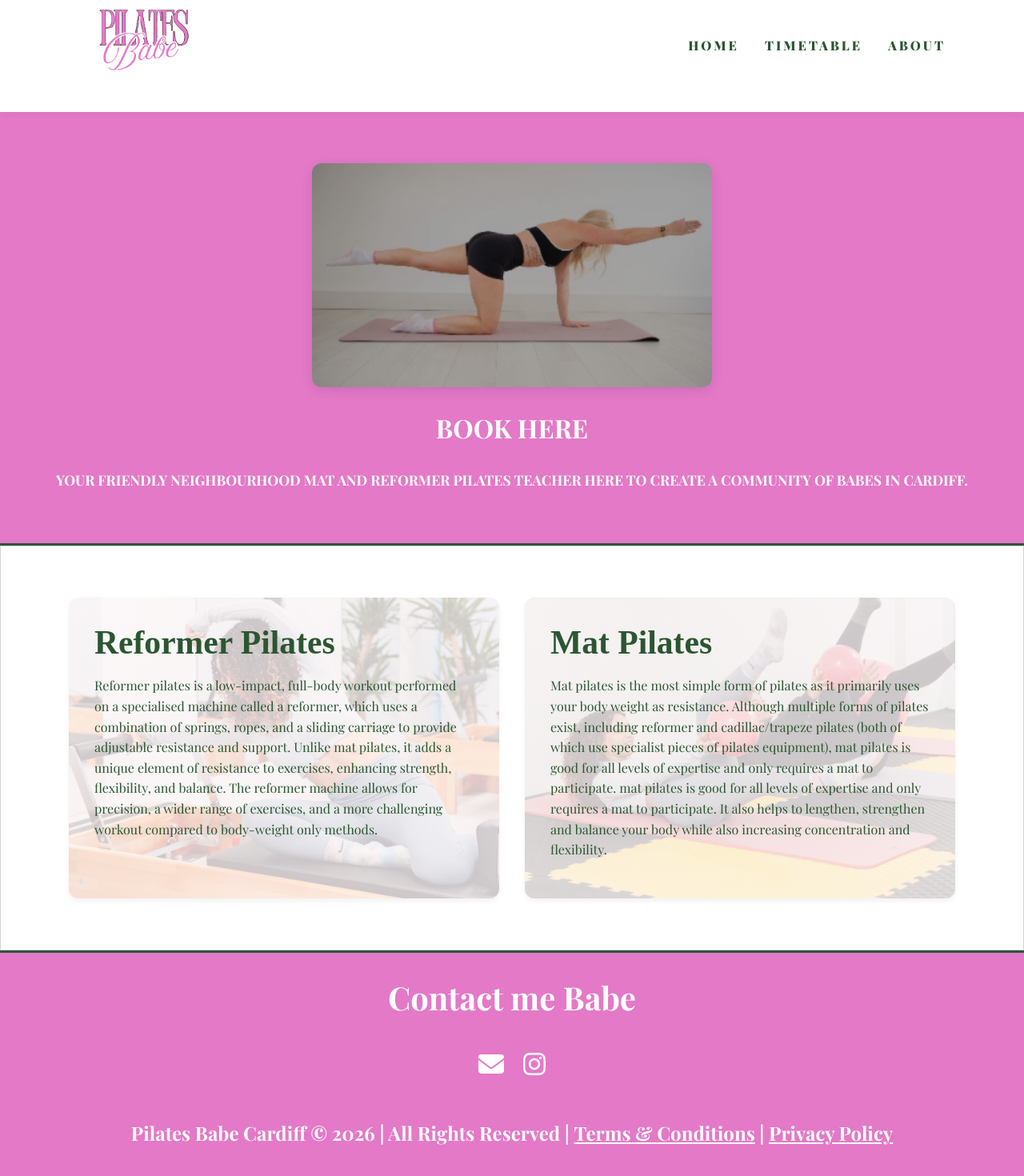
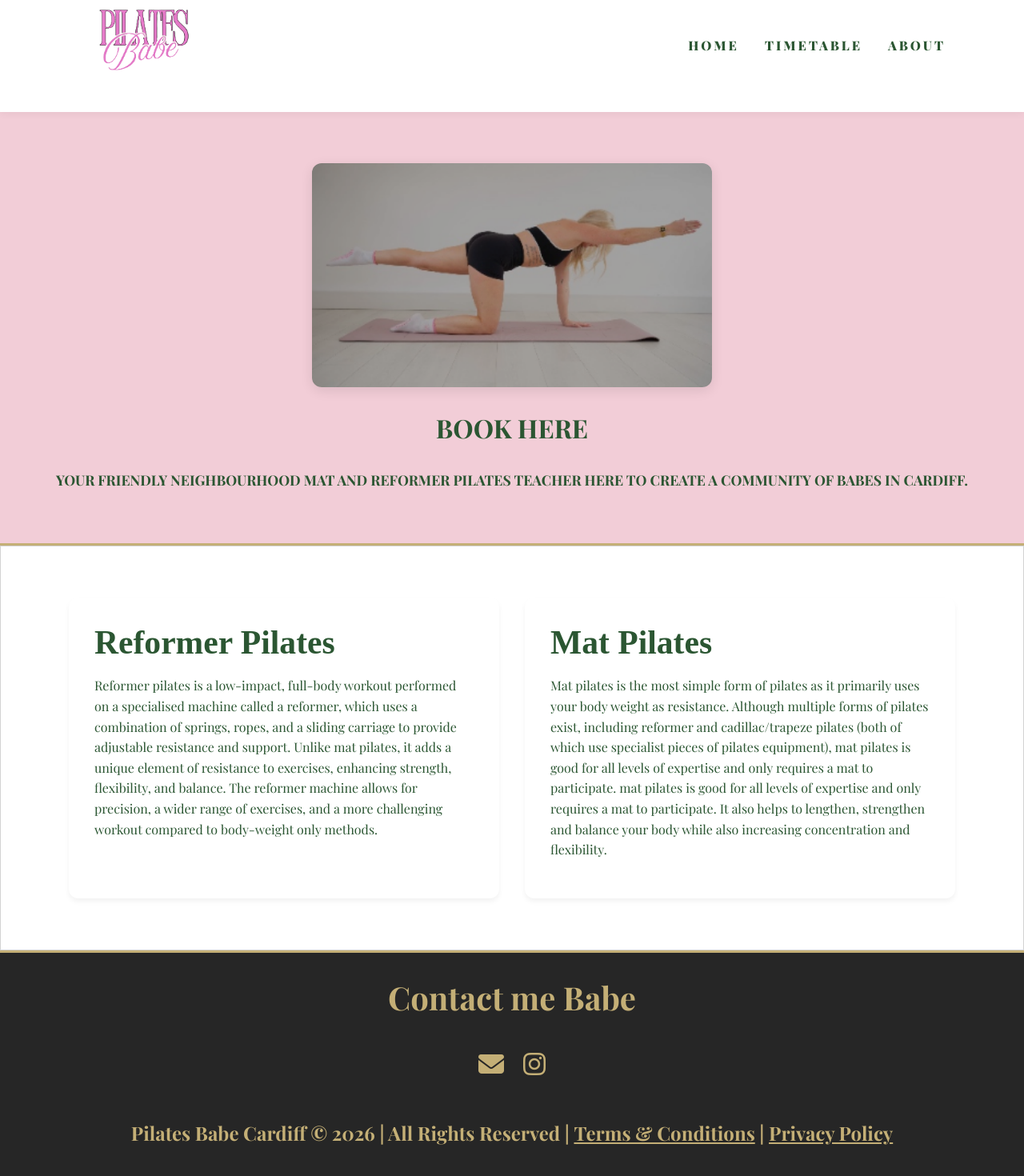
Before and after one commit to mybluewebsite/pilates-babe, a React (Vite) app: page / in a window 1280 px wide. Shown: the part 26-1496 px from the top of the page at 80% size. Built offline with nearby package versions, Linux system fonts and the light colour scheme; a web font is replaced by a local one.

Commit message:
styling changes

```diff
--- a/src/index.css
+++ b/src/index.css
@@ -2,12 +2,14 @@
    1. GLOBAL VARIABLES & RESET
 ========================================= */
 :root {
-  --color-primary: #e379c7;
-  --color-primary-dark: rgb(218, 54, 174);
+  --color-primary: #f2cdd7;
+  --color-primary-dark: #e379c7;
   --color-bg-light: rgb(254, 248, 250);
   --color-text-main: #2b5632;
   --color-text-muted: rgb(102, 102, 102);
   --color-white: rgb(255, 255, 255);
+  --color-gold:  #c4af76;
+  --color-anthracite: #262626;
 
   /* Typography */
   --font-heading: "Roboto Mono", monospace;
@@ -100,9 +102,9 @@ a {
   text-align: center;
   padding: var(--spacer-lg) var(--spacer-sm);
   background-color: var(--color-primary);
-  color: var(--color-white);
+  color: var(--color-text-main);
   border-bottom: solid;
-  border-bottom-color: var(--color-text-main);
+  border-bottom-color: var(--color-gold);
 }
 
 .intro-content {
@@ -136,7 +138,7 @@ a {
 .card#about {
   border-radius: inherit;
   border-bottom: solid;
-  border-bottom-color: var(--color-text-main);
+  border-bottom-color: var(--color-gold);
   border-top: none;
 }
 
@@ -172,22 +174,6 @@ a {
   font-size: 2.6rem;
 }
 
-.service#reformer {
-  background-image:
-    linear-gradient(rgba(254, 248, 250, 0.8), rgba(254, 248, 250, 0.8)),
-    url("/assets/images/reformer.png");
-  background-size: cover;
-  background-position: center;
-}
-
-.service#mat {
-  background-image:
-    linear-gradient(rgba(254, 248, 250, 0.8), rgba(254, 248, 250, 0.8)),
-    url("/assets/images/mat.png");
-  background-size: cover;
-  background-position: center;
-}
-
 /* =========================================
    5. TIMETABLE STYLES
 ========================================= */
@@ -214,12 +200,12 @@ a {
 }
 
 .day {
-  font-family: var(--font-accent);
-  font-size: 1.7rem;
+  font-family: var(--font-body);
+  font-size: 1.3rem;
   font-weight: bold;
   text-align: center;
   background-color: var(--color-primary);
-  color: var(--color-white);
+  color: var(--color-text-main);
   padding: 0.5rem;
   border-radius: 4px;
 }
@@ -267,28 +253,21 @@ a {
 .bio .text {
   max-width: 800px;
   color: var(--color-text-main);
-  font-family: var(--font-accent);
-  font-size: 1.8rem;
+  font-family: var(--font-body);
+  font-size: 1.3rem;
   margin-bottom: 0.8rem;
   margin-top: 2rem;
 }
 
 #faqs {
   margin: var(--spacer-sm) auto;
-  padding: var(--spacer-md) var(--spacer-sm);
-  box-shadow: 0 4px 15px rgba(0, 0, 0, 0.1);
   color: var(--color-text-main);
-  background-image:
-    linear-gradient(rgba(254, 248, 250, 0.8), rgba(254, 248, 250, 0.8)),
-    url("/assets/images/Hannah.png");
-  background-position: center;
-  background-size: cover;
+  border-style: none;
 }
 
 #faqs h2 {
   font-family: var(--font-accent);
   font-size: 3.5rem;
-  text-align: center;
 }
 
 .faq-spacer {
@@ -334,12 +313,12 @@ a {
    7. FOOTER & MODALS
 ========================================= */
 footer {
-  background-color: var(--color-primary);
-  color: var(--color-white);
+  background-color: var(--color-anthracite);
+  color: var(--color-gold);
   text-align: center;
   padding: var(--spacer-md) var(--spacer-sm);
   border-top: solid;
-  border-top-color: var(--color-text-main);
+  border-top-color: var(--color-gold);
 }
 
 .social-link {
@@ -351,7 +330,7 @@ footer {
 }
 
 .social-link a:hover {
-  color: var(--color-text-main);
+  color: var(--color-primary-dark);
 }
 
 .legal-btn {
@@ -364,7 +343,7 @@ footer {
 }
 
 .legal-btn:hover {
-  color: var(--color-text-main);
+  color: var(--color-primary-dark);
 }
 
 .legal-content h2 {
```
